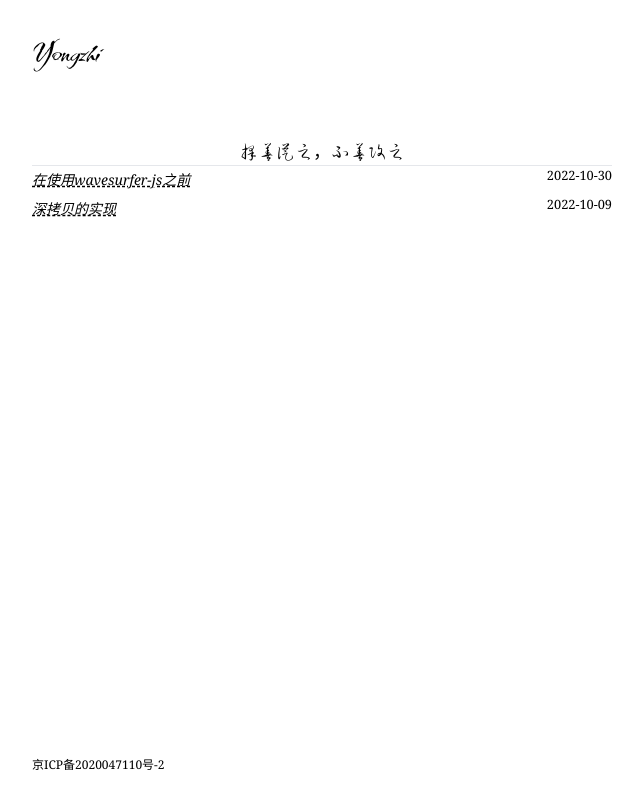
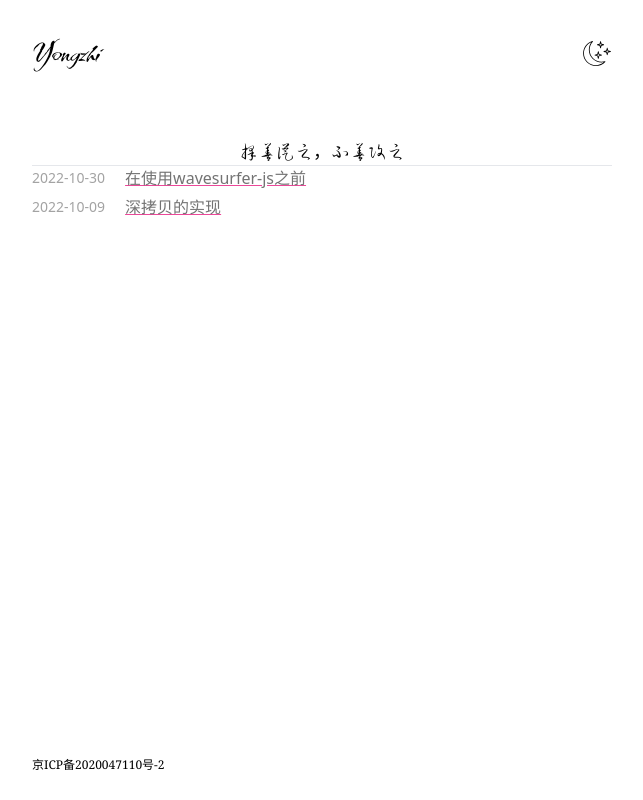
Before and after one commit to overdev-l/homepage, a Next.js app: page / in a window 1280 px wide. Shown: the whole page, without its empty margins (318-961 px from the left). Built offline with nearby package versions, Linux system fonts and the light colour scheme.

Commit message:
首页列表调整

```diff
--- a/components/Article/index.tsx
+++ b/components/Article/index.tsx
@@ -13,17 +13,13 @@ interface Iprops {
 }
 const Article = ({ post }: Iprops) => {
     return (
-        <article className='flex justify-between'>
-                <h3>
+        <article className='flex gap-[20px] items-center'>
+                <span className='font-light text-sm text-neutral-400 dark:text-neutral-200'>{post.frontmatter.date}</span>
                 <Link
                  href={`/blogs/${post.slug.replace(/\.mdx?$/, '')}`}
-                 className='align-bottom text-sm font-serif dark:text-slate-100 underline decoration-dashed hover:no-underline'>
-                    <cite>
+                 className='align-bottom text-base font-normal text-neutral-500 dark:text-neutral-300 underline decoration-pink-500 underline-offset-6'>
                         {post.frontmatter.title}
-                    </cite>
                 </Link>
-                </h3>
-                <small className='font-serif dark:text-slate-300'>{post.frontmatter.date}</small>
         </article>
     )
 }
--- a/pages/_app.tsx
+++ b/pages/_app.tsx
@@ -7,7 +7,7 @@ import { NextSeo } from 'next-seo'
 import SeoConfig from '../seo'
 export default function App({ Component, pageProps }: AppProps) {
   return (
-    <ThemeProvider attribute="class">
+    <ThemeProvider attribute="class" defaultTheme='light'>
       <Layout>
         <NextSeo {...SeoConfig}></NextSeo>
         <Component {...pageProps} />
```
